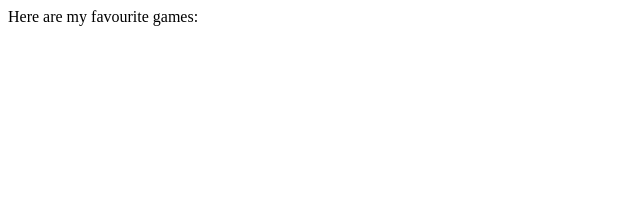
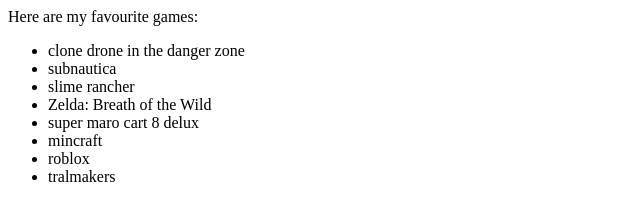
Before and after one commit to iamdrako/games, a plain HTML site: page index.html in a window 1280 px wide. Shown: the whole page, without its empty margins (0-640 px from the left). Drawn offline with Linux system fonts and the light colour scheme.

Commit message:
Update index.html

```diff
--- a/index.html
+++ b/index.html
@@ -1,3 +1,15 @@
-<html>
-<body>Here are my favourite games:</body>
+<!doctype html><html>
+<body>
+Here are my favourite games:
+<ul>
+  <li>clone drone in the danger zone</li>
+  <li>subnautica</li>
+  <li>slime rancher</li>
+  <li> Zelda: Breath of the Wild</li>
+  <li>super maro cart 8 delux</li>
+  <li>mincraft</li>
+  <li>roblox</li>
+  <li>tralmakers</li>
+</ul>
+</body>
 </html>
```
